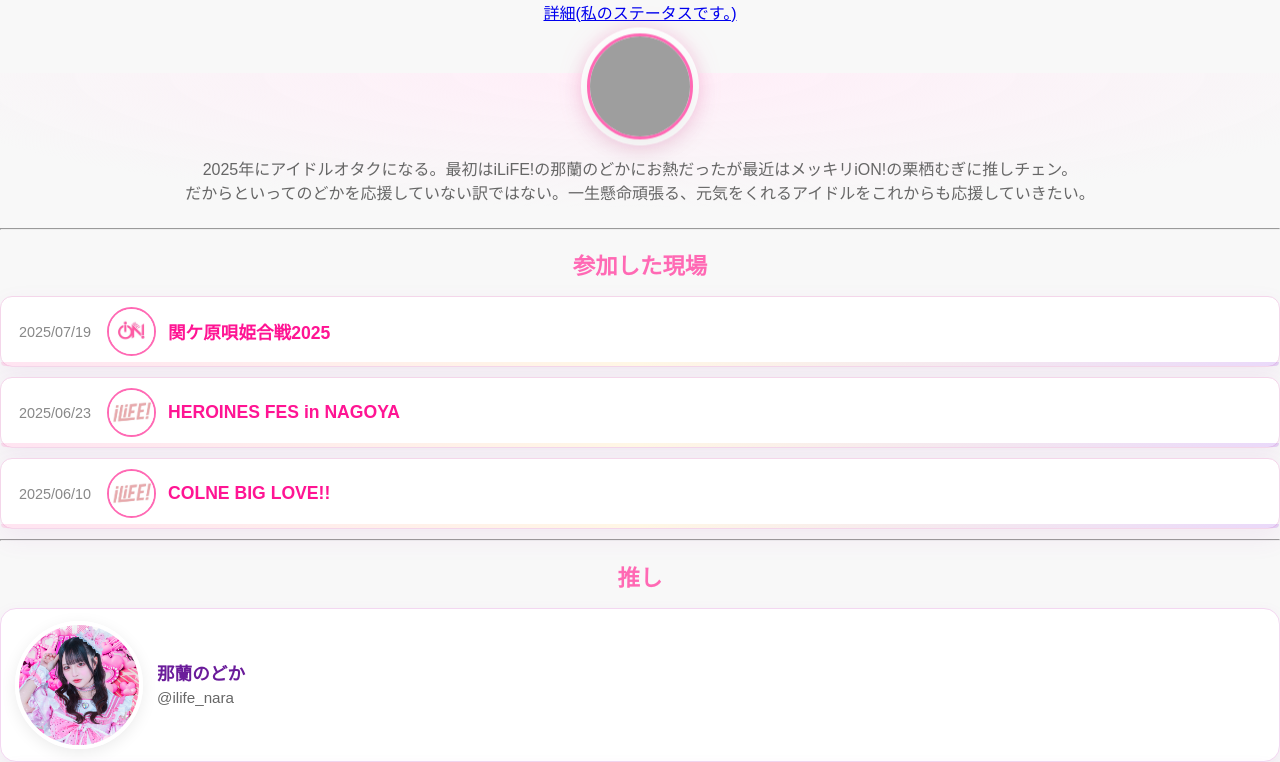
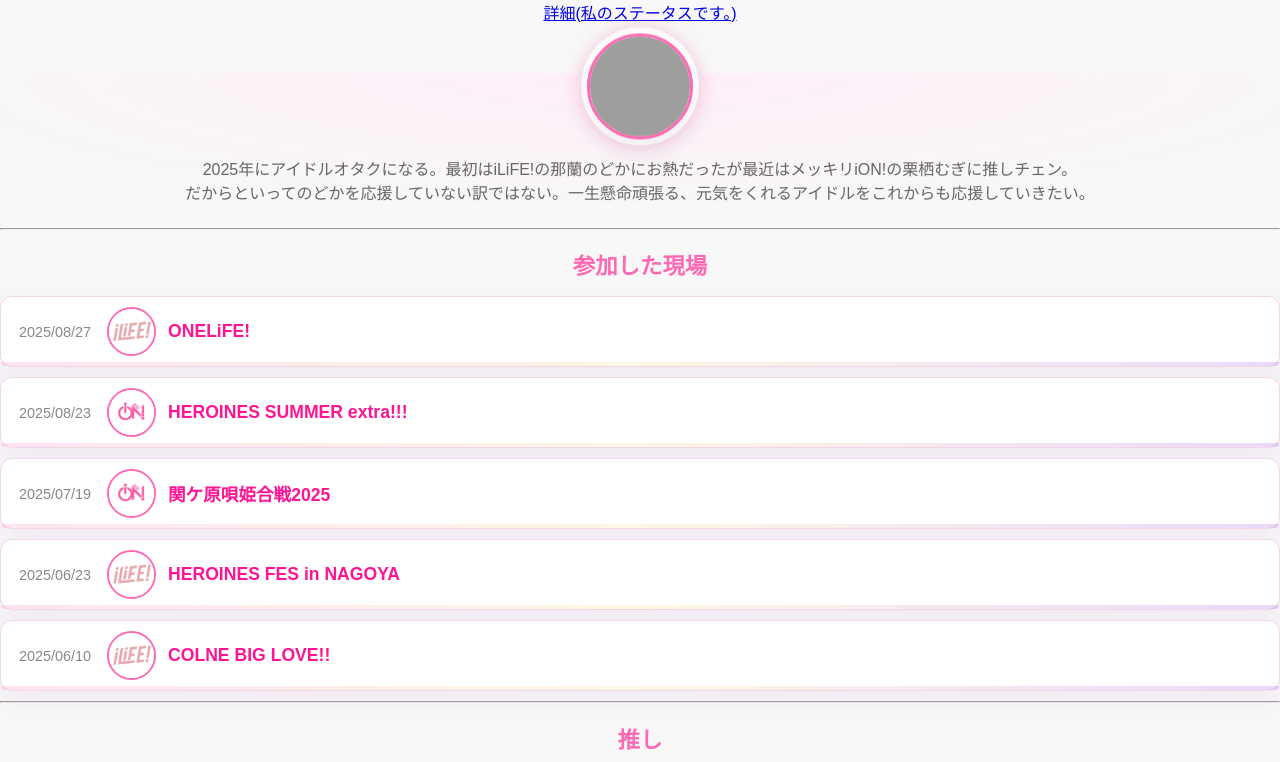
Before and after one commit to otaku-kimosugi/idol_otaku_web, a website: page index.html in a window 1280 px wide. Shown: the part 75-837 px from the top of the page. Drawn offline with Linux system fonts and the light colour scheme; grey boxes are pictures that could not be loaded.

Commit message:
武道館とSUMMER extra の現場を追加

```diff
--- a/index.html
+++ b/index.html
@@ -18,6 +18,16 @@
      <hr>
     <h2>参加した現場</h2>
 <ul id="events-list">
+   <li data-date="2025-08-27">
+    <span class="event-date">2025/08/27</span>
+    <img src="/images/ilife!.jpg" alt="" class="event-icon">
+    <span class="event-name">ONELiFE!</span>
+  </li>
+  <li data-date="2025-08-23">
+    <span class="event-date">2025/08/23</span>
+    <img src="/images/ion!.jpg" alt="" class="event-icon">
+    <span class="event-name">HEROINES SUMMER extra!!!</span>
+  </li>
   <li data-date="2025-07-19">
     <span class="event-date">2025/07/19</span>
     <img src="/images/ion!.jpg" alt="" class="event-icon">
```
Also changed, not shown: shosai.html (+6 -0 lines).
